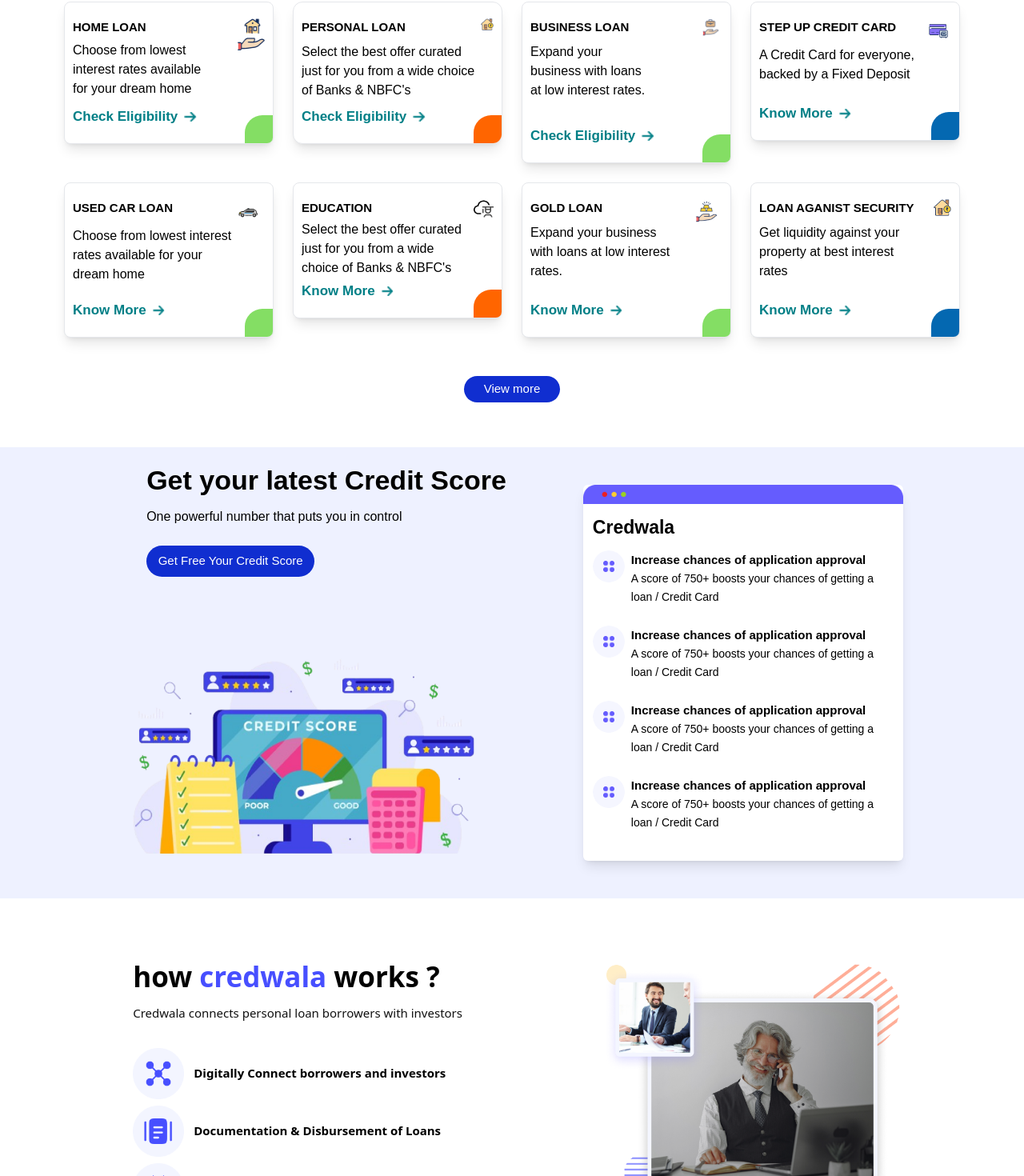
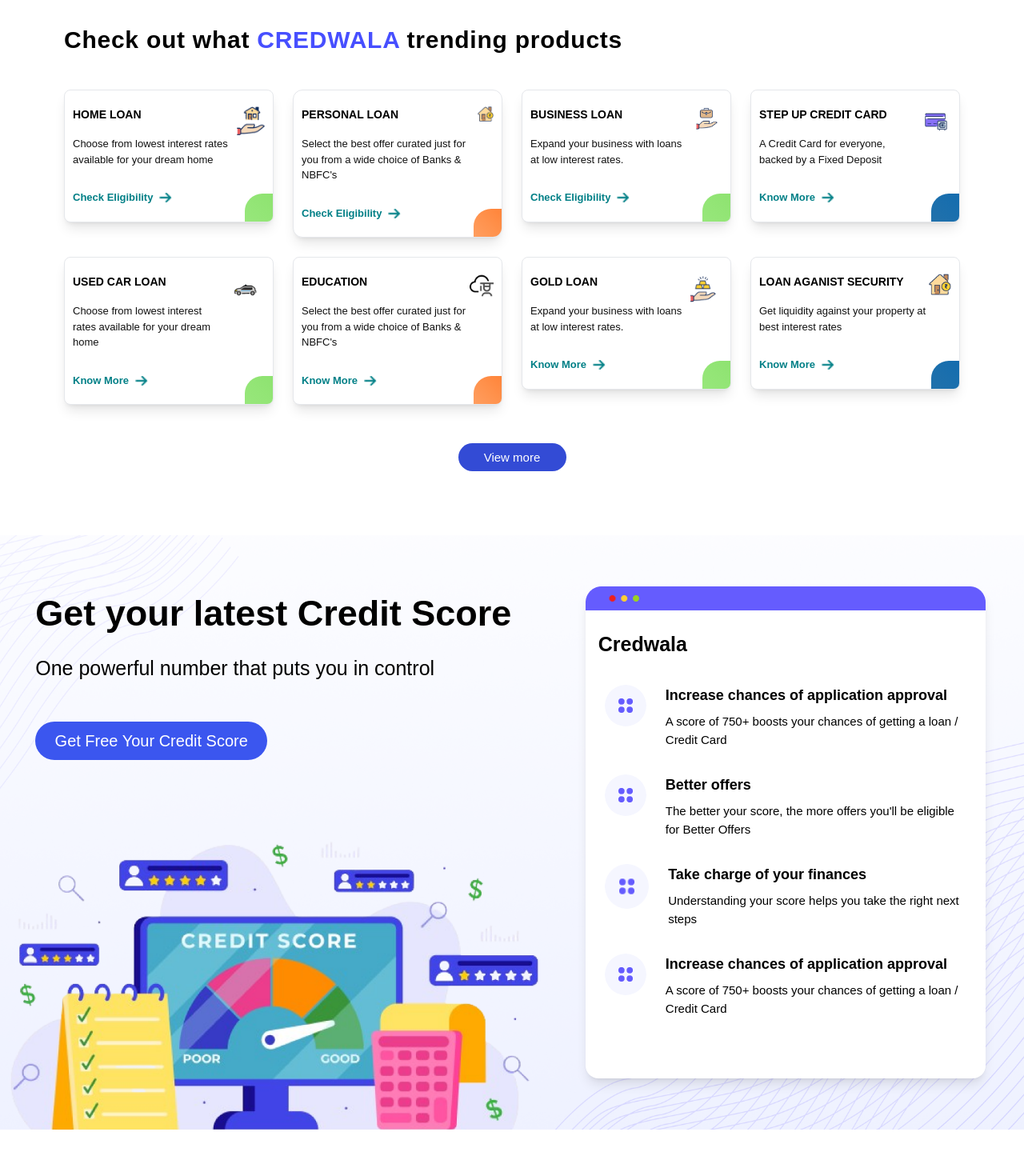
Before and after one commit to rohit-selokar/CREADWALA, a React (Vite) app: page / in a window 1280 px wide. Shown: the part 757-2227 px from the top of the page at 80% size. Built offline with nearby package versions, Linux system fonts and the light colour scheme.

Commit message:
formating done

```diff
--- a/src/app.css
+++ b/src/app.css
@@ -62,7 +62,7 @@
 .ag-courses-item_bg {
   height: 110px;
   width: 110px;
-  background-color: #84DE64;
+  background-image: linear-gradient(to right top, #a1eb87, #9ae87e, #93e576, #8be16d, #84de64);
 
   z-index: 1;
   position: absolute;
@@ -76,25 +76,25 @@
   transition: all 1s ease;
 }
 .ag-courses_item:nth-child(2n) .ag-courses-item_bg {
-  background-color: #FF6500;
+  background-image: linear-gradient(to right top, #ffb889, #ffa56b, #ff924d, #ff7c2e, #ff6500);
 }
 .ag-courses_item:nth-child(3n) .ag-courses-item_bg {
-  background-color: #84DE64;
+  background-image: linear-gradient(to right top, #a1eb87, #9ae87e, #93e576, #8be16d, #84de64);
 }
 .ag-courses_item:nth-child(4n) .ag-courses-item_bg {
-  background-color: #0468B1;
+  background-image: linear-gradient(to right top, #2e75a8, #2572aa, #1b6fad, #106baf, #0468b1);
 }
 .ag-courses_item:nth-child(5n) .ag-courses-item_bg {
-  background-color: #84DE64;
+  background-image: linear-gradient(to right top, #a1eb87, #9ae87e, #93e576, #8be16d, #84de64);
 }
 .ag-courses_item:nth-child(6n) .ag-courses-item_bg {
-  background-color: #FF6500;
+  background-image: linear-gradient(to right top, #ffb889, #ffa56b, #ff924d, #ff7c2e, #ff6500);
 }
 .ag-courses_item:nth-child(7n) .ag-courses-item_bg {
-  background-color: #84DE64;
+  background-image: linear-gradient(to right top, #a1eb87, #9ae87e, #93e576, #8be16d, #84de64);
 }
 .ag-courses_item:nth-child(8n) .ag-courses-item_bg {
-  background-color: #0468B1;
+  background-image: linear-gradient(to right top, #2e75a8, #2572aa, #1b6fad, #106baf, #0468b1);
 }
 
 /* @media only screen and (max-width: 979px) {
--- a/src/components/Header.jsx
+++ b/src/components/Header.jsx
@@ -10,7 +10,7 @@
   };
 
   return (
-    <nav className="bg-[#FFFFFF] text-[16px] h-[72px] flex justify-between lg:justify-around px-3 items-center shadow-sm sticky top-0 z-50">
+    <nav className="bg-[#FFFFFF] text-[16px] h-[72px] flex justify-between lg:justify-around px-3 items-center shadow-md sticky top-0 z-50">
       <div>
         <p className="cursor-pointer">
           <Link to="/">
@@ -28,7 +28,7 @@
           menuOpen ? "block " : "hidden"
         } lg:static lg:bg-transparent lg:p-0`}
       >
-        <ul className=" flex flex-col items-center lg:w-[564px] lg:h-[24px] lg:flex-row lg:items-center">
+        <ul className=" flex flex-col items-center lg:flex-row lg:items-center lg:text-[16px] xl:text-[17px]">
           <li className="cursor-pointer my-2 lg:my-0 lg:ml-10">Loans</li>
           <li className="cursor-pointer my-2 lg:my-0 lg:ml-10">Cards</li>
           <li className="cursor-pointer my-2 lg:my-0 lg:ml-10">Insurance</li>
--- a/src/components/Product.jsx
+++ b/src/components/Product.jsx
@@ -11,8 +11,8 @@
 
 const Product = () => {
   return (
-    <div className="my-14 font-manrope mx-14 md:mx-16 lg:mx-20 xl:mx-26">
-      <p className="text-[23px] text-center md:text-start font-bold lg:my-10 lg:text-[30px]">
+    <div className="my-14 xl:my-20 font-manrope mx-14 md:mx-16 lg:mx-20 xl:mx-26">
+      <p className="text-[23px] text-center md:text-start font-bold lg:my-10 lg:text-[30px] lg:tracking-wide">
         Check out what <span className="text-[#474FFF]">CREDWALA</span> trending
         products
       </p>
@@ -24,17 +24,17 @@
             <div className=" ag-courses-item_title">
               <div className="flex">
                 <div>
-                  <p className="font-bold text-[15px]">HOME LOAN</p>
-                  <p className="my-1.5 pr-8">
+                  <p className="font-bold text-[14px]">HOME LOAN</p>
+                  <p className="text-[13px] my-4 text-[#111111]">
                     Choose from lowest interest rates available for your dream
                     home
                   </p>
                 </div>
                 <div>
-                  <img src={home} className="h-10 w-20" />
+                  <img src={home} className="w-16" />
                 </div>
               </div>
-              <p className="flex items-center ag-courses-item_date mt-1 text-[#007F86] text-[17px] font-semibold">
+              <p className="flex items-center ag-courses-item_date text-[#007F86] text-[13px] font-semibold mt-3">
                 Check Eligibility <img src={right} className="h-3 ml-2" />
               </p>
             </div>
@@ -47,8 +47,8 @@
             <div className=" ag-courses-item_title">
               <div className="flex">
                 <div>
-                  <p className="font-bold text-[15px]">PERSONAL LOAN</p>
-                  <p className="my-2">
+                  <p className="font-bold text-[14px]">PERSONAL LOAN</p>
+                  <p className="text-[13px] my-4 text-[#111111]">
                     Select the best offer curated just for you from a wide
                     choice of Banks & NBFC's
                   </p>
@@ -57,7 +57,7 @@
                   <img src={house} />
                 </div>
               </div>
-              <p className="flex items-center ag-courses-item_date text-[#007F86] text-[17px] font-semibold">
+              <p className="flex items-center ag-courses-item_date text-[#007F86] text-[13px] font-semibold mt-3">
                 Check Eligibility <img src={right} className="h-3 ml-2" />
               </p>
             </div>
@@ -70,8 +70,8 @@
             <div className=" ag-courses-item_title">
               <div className="flex">
                 <div>
-                  <p className="font-bold text-[15px]">BUSINESS LOAN</p>
-                  <p className="my-2 pr-14">
+                  <p className="font-bold text-[14px]">BUSINESS LOAN</p>
+                  <p className="text-[13px] my-4 text-[#111111]">
                     Expand your business with loans at low interest rates.
                   </p>
                 </div>
@@ -79,7 +79,7 @@
                   <img src={business} />
                 </div>
               </div>
-              <p className="flex items-center ag-courses-item_date mt-6 text-[#007F86] text-[17px] font-semibold">
+              <p className="flex items-center ag-courses-item_date text-[#007F86] text-[13px] mt-3 font-semibold">
                 Check Eligibility <img src={right} className="h-3 ml-2" />
               </p>
             </div>
@@ -92,8 +92,8 @@
             <div className=" ag-courses-item_title">
               <div className="flex">
                 <div>
-                  <p className="font-bold text-[15px]">STEP UP CREDIT CARD</p>
-                  <p className="my-3">
+                  <p className="font-bold text-[14px]">STEP UP CREDIT CARD</p>
+                  <p className="text-[13px] my-4 text-[#111111]">
                     A Credit Card for everyone, backed by a Fixed Deposit
                   </p>
                 </div>
@@ -101,7 +101,7 @@
                   <img src={card} />
                 </div>
               </div>
-              <p className=" flex items-center ag-courses-item_date mt-3 text-[#007F86] text-[17px] font-semibold">
+              <p className=" flex items-center ag-courses-item_date text-[#007F86] text-[13px] mt-3 font-semibold">
                 Know More <img src={right} className="h-3 ml-2" />
               </p>
             </div>
@@ -114,8 +114,8 @@
             <div className=" ag-courses-item_title">
               <div className="flex">
                 <div>
-                  <p className="font-bold text-[15px]">USED CAR LOAN</p>
-                  <p className="my-3">
+                  <p className="font-bold text-[14px]">USED CAR LOAN</p>
+                  <p className="text-[13px] my-4 text-[#111111]">
                     Choose from lowest interest rates available for your dream
                     home
                   </p>
@@ -124,7 +124,7 @@
                   <img src={car} className="w-24" />
                 </div>
               </div>
-              <p className="flex items-center ag-courses-item_date text-[#007F86] text-[17px] mt-2 font-semibold">
+              <p className="flex items-center ag-courses-item_date text-[#007F86] text-[13px] mt-3 font-semibold">
                 Know More <img src={right} className="h-3 ml-2" />
               </p>
             </div>
@@ -137,8 +137,8 @@
             <div className=" ag-courses-item_title">
               <div className="flex">
                 <div>
-                  <p className="font-bold text-[15px]">EDUCATION</p>
-                  <p className="my-1 ">
+                  <p className="font-bold text-[14px]">EDUCATION</p>
+                  <p className="text-[13px] my-4 text-[#111111]">
                     Select the best offer curated just for you from a wide
                     choice of Banks & NBFC's
                   </p>
@@ -147,7 +147,7 @@
                   <img src={cloud} className=" w-16" />
                 </div>
               </div>
-              <p className="flex items-center ag-courses-item_date text-[#007F86] text-[17px] font-semibold">
+              <p className="flex items-center ag-courses-item_date text-[#007F86] text-[13px] mt-3 font-semibold">
                 Know More <img src={right} className="h-3 ml-2" />
               </p>
             </div>
@@ -160,8 +160,8 @@
             <div className=" ag-courses-item_title">
               <div className="flex">
                 <div>
-                  <p className="font-bold text-[15px]">GOLD LOAN</p>
-                  <p className="my-2 pr-4">
+                  <p className="font-bold text-[14px]">GOLD LOAN</p>
+                  <p className="text-[13px] my-4 text-[#111111]">
                     Expand your business with loans at low interest rates.
                   </p>
                 </div>
@@ -169,7 +169,7 @@
                   <img src={gold} className="w-20" />
                 </div>
               </div>
-              <p className="flex items-center ag-courses-item_date mt-4 text-[#007F86] text-[17px] font-semibold">
+              <p className="flex items-center ag-courses-item_date text-[#007F86] text-[13px] mt-3 font-semibold">
                 Know More <img src={right} className="h-3 ml-2" />
               </p>
             </div>
@@ -182,8 +182,8 @@
             <div className=" ag-courses-item_title">
               <div className="flex">
                 <div>
-                  <p className="font-bold text-[15px]">LOAN AGANIST SECURITY</p>
-                  <p className="my-2 pr-5">
+                  <p className="font-bold text-[14px]">LOAN AGANIST SECURITY</p>
+                  <p className="text-[13px] my-4 text-[#111111]">
                     Get liquidity against your property at best interest rates
                   </p>
                 </div>
@@ -191,7 +191,7 @@
                   <img src={house} />
                 </div>
               </div>
-              <p className="flex items-center ag-courses-item_date mt-4 text-[#007F86] text-[17px] font-semibold">
+              <p className="flex items-center ag-courses-item_date text-[#007F86] text-[13px] mt-3 font-semibold">
                 Know More <img src={right} className="h-3 ml-2" />
               </p>
             </div>
@@ -199,7 +199,7 @@
         </div>
       </div>
       <div className="text-center lg:mt-12">
-        <button className="bg-[#102ED0] text-white text-[15px] w-[120px] h-[33px] rounded-full">
+        <button className="bg-[#334bd5] text-white text-[15px] w-[120px] h-[33px] xl:w-[135px] xl:h-[35px] rounded-full">
           View more
         </button>
       </div>
--- a/src/components/Second.jsx
+++ b/src/components/Second.jsx
@@ -6,7 +6,7 @@
 
 const Second = () => {
   return (
-    <div className="bg-[#474FFF] text-white text-[13px] font-semibold font-manrope grid grid-cols-2 gap-2 p-2 md:grid-cols-4 lg:grid-cols-4 xl:px-[80px]">
+    <div className="bg-[#474FFF] text-white text-[13px] font-semibold font-manrope grid grid-cols-2 gap-2 p-2 md:grid-cols-4 lg:grid-cols-4 xl:px-[25px] xl:text-[17px] xl:gap-0">
       <div className="flex p-2 items-center lg:justify-center">
         <img src={img1} />
         <p className="pl-2">150+ Banks</p>
--- a/src/components/Slide.jsx
+++ b/src/components/Slide.jsx
@@ -8,7 +8,7 @@
 const Slide = () => {
   return (
     <div className="text-center py-6 bg-[#e3faf5]">
-      <p className="font-bold text-[25px] lg:text-[33px] md:mx-52 lg:mx-72 xl:mx-[34%]">
+      <p className="font-bold text-[25px] lg:text-[33px] md:mx-52 lg:mx-72 xl:mx-[30%] tracking-wide xl:text-[42px] xl:mb-2">
         <span className="text-[#474FFF]">Our partners</span> from across the
         industry
       </p>
--- a/src/components/Third.jsx
+++ b/src/components/Third.jsx
@@ -1,79 +1,82 @@
 import React from "react";
-import img1 from "../assets/6229553-removebg-preview 1.png";
+// import img1 from "../assets/6229553-removebg-preview 1.png";
 import img2 from "../assets/icon.png";
 import img3 from "../assets/head shape.png";
-
+import img1 from "../assets/bg-img.png";
 
 const Third = () => {
   return (
-    <div className="font-manrope my-10 bg-[#EEF1FF] lg:flex lg:p-4 lg:items-center lg:justify-center">
-      <div className=" lg:flex lg:flex-col mx-6">
-        <div className="lg:order-2 lg:my-6 lg:py-4">
-          <img
-            src={img1}
-            className="hidden lg:flex w-[350px] h-[270px] lg:w-[440px] lg:h-[270px] xl:w-[470px] xl:h-[290px]"
-          />
-        </div>
-
-        <div className="text-center lg:order-1 lg:text-start xl:mx-10">
-          <p className="text-[25px] font-semibold lg:text-[34px]">
-            Get your latest Credit Score
-          </p>
-          <p className="my-2">One powerful number that puts you in control</p>
-          <button className="bg-[#102ED0] text-[15px] text-white w-[210px] h-[39px] my-4 rounded-full">
-            Get Free Your Credit Score
-          </button>
-        </div>
+    <div
+      className=" font-manrope lg:py-14 lg:flex lg:justify-around xl:py-16"
+      style={{
+        backgroundImage: `url(${img1})`,
+        backgroundRepeat: "no-repeat",
+        backgroundPosition: "center",
+        backgroundSize: "cover",
+      }}
+    >
+      <div className="text-center lg:text-start">
+        <p className="text-[25px] font-semibold lg:text-[30px] xl:text-[45px]">
+          Get your latest Credit Score
+        </p>
+        <p className="my-2 xl:my-4 xl:text-[25px]">
+          One powerful number that puts you in control
+        </p>
+        <button className="bg-[#3b56ef] text-[15px] text-white w-[210px] h-[39px] xl:text-[20px] xl:w-[290px] xl:h-[48px] my-4 lg:my-8 rounded-full">
+          Get Free Your Credit Score
+        </button>
       </div>
 
-      <div className=" bg-[#FFFFFF] shadow-lg mx-6 md:mx-40 lg:mx-0 lg:w-[400px] xl:mx-8 rounded-md">
-        <img src={img3} />
-        <div className="p-3">
-          <p className="text-[23px] font-semibold">Credwala</p>
-          <div className="my-3 leading-relaxed">
-            <div className="flex items-start">
-              <img src={img2} className=" rounded-full w-[40px]" />
-              <div className="ml-2">
-                <p className="text-[15px] font-semibold">
+      <div className="bg-[#FFFFFF] shadow-lg mx-6 md:mx-40 rounded-2xl lg:mx-1 lg:w-[410px] xl:w-[500px] xl:pb-6">
+        <img src={img3} className="xl:w-[500px]" />
+        <div className="p-4 xl:py-6">
+          <p className="text-[23px] font-semibold xl:text-[25px]">Credwala</p>
+          <div className="my-3 lg:p-2">
+            <div className="flex items-start lg:mt-3">
+              <img src={img2} className=" rounded-full w-[40px] xl:w-[60px]" />
+              <div className="ml-2 lg:ml-6">
+                <p className="text-[15px] font-semibold xl:text-[18px]">
                   Increase chances of application approval
                 </p>
-                <p className="text-[14px]">
+                <p className="text-[14px] xl:my-2 xl:text-[15px]">
                   A score of 750+ boosts your chances of getting a loan / Credit
                   Card
                 </p>
               </div>
             </div>
-            <div className="flex items-start my-6">
-              <img src={img2} className=" rounded-full w-[40px]" />
-              <div className="ml-2">
-                <p className="text-[15px] font-semibold">
-                  Increase chances of application approval
+
+            <div className="flex items-start lg:mt-6">
+              <img src={img2} className=" rounded-full w-[40px] xl:w-[60px]" />
+              <div className="ml-2 lg:ml-6">
+                <p className="text-[15px] font-semibold xl:text-[18px]">
+                  Better offers
                 </p>
-                <p className="text-[14px]">
-                  A score of 750+ boosts your chances of getting a loan / Credit
-                  Card
+                <p className="text-[14px] xl:my-2 xl:text-[15px]">
+                  The better your score, the more offers you'll be eligible for
+                  Better Offers
                 </p>
               </div>
             </div>
-            <div className="flex items-start my-6">
-              <img src={img2} className=" rounded-full w-[40px]" />
-              <div className="ml-2">
-                <p className="text-[15px] font-semibold">
-                  Increase chances of application approval
+
+            <div className="flex items-start lg:mt-6">
+              <img src={img2} className=" rounded-full w-[40px] xl:w-[60px]" />
+              <div className="ml-2 lg:ml-6">
+                <p className="text-[15px] font-semibold xl:text-[18px]">
+                  Take charge of your finances
                 </p>
-                <p className="text-[14px]">
-                  A score of 750+ boosts your chances of getting a loan / Credit
-                  Card
+                <p className="text-[14px] xl:my-2 xl:text-[15px]">
+                  Understanding your score helps you take the right next steps
                 </p>
               </div>
             </div>
-            <div className="flex items-start my-6">
-              <img src={img2} className=" rounded-full w-[40px]" />
-              <div className="ml-2">
-                <p className="text-[15px] font-semibold">
+
+            <div className="flex items-start lg:mt-6">
+              <img src={img2} className=" rounded-full w-[40px] xl:w-[60px]" />
+              <div className="ml-2 lg:ml-6">
+                <p className="text-[15px] font-semibold xl:text-[18px]">
                   Increase chances of application approval
                 </p>
-                <p className="text-[14px]">
+                <p className="text-[14px] xl:my-2 xl:text-[15px]">
                   A score of 750+ boosts your chances of getting a loan / Credit
                   Card
                 </p>
--- a/src/components/Work.jsx
+++ b/src/components/Work.jsx
@@ -6,39 +6,41 @@
 
 const Work = () => {
   return (
-    <div className=" lg:flex lg:mx-8 items-center justify-center">
-      <div className="mx-8 xl:pr-32">
-        <div className="text-center my-4  lg:text-start lg:my-8">
-          <p className="text-[25px] font-bold lg:text-[34px] xl:text-[35px]">
-            how <span className="text-[#474FFF]">credwala</span> works ?
+    <div className=" lg:flex lg:my-10 lg:justify-around">
+      <div className="mx-10">
+        <div className="text-center my-4  lg:text-start">
+          <p className="text-[25px] font-bold lg:text-[34px] xl:text-[45px]">
+            How <span className="text-[#474FFF] ">credwala</span> works ?
           </p>
-          <p className="text-[#111111] text-[15px] lg:my-2">
+          <p className="text-[#111111] text-[15px] lg:my-2 lg:text-[18px] xl:text-[22px]">
             Credwala connects personal loan borrowers with investors
           </p>
         </div>
-        <div className=" md:mx-32 lg:mx-0">
-          <div className="flex items-center my-2">
-            <img src={img1} className="h-16 w-auto" />
-            <p className="font-semibold text-[15px] p-3">
+        <div className=" lg:p-3">
+          <div className="flex items-center my-2 lg:my-4 xl:my-8">
+            <img src={img1} className="w-20" />
+            <p className="font-semibold text-[15px] p-5 lg:text-[17px] xl:text-[22px]">
               Digitally Connect borrowers and investors
             </p>
           </div>
-          <div className="flex items-center my-2">
-            <img src={img2} className="h-16 w-auto" />
-            <p className="font-semibold text-[15px] p-3">
+
+          <div className="flex items-center my-2 lg:my-4 xl:my-8">
+            <img src={img2} className="lg:w-20" />
+            <p className="font-semibold text-[15px] p-5 lg:text-[17px] xl:text-[22px]">
               Documentation & Disbursement of Loans
             </p>
           </div>
-          <div className="flex items-center my-2">
-            <img src={img3} className="h-16 w-auto" />
-            <p className="font-semibold text-[15px] p-3">
+
+          <div className="flex items-center my-2 lg:my-4 xl:my-8">
+            <img src={img3} className="lg:w-20" />
+            <p className="font-semibold text-[15px] p-5 lg:text-[17px] xl:text-[22px]">
               Automated monthly EMI collection & transfer
             </p>
           </div>
         </div>
       </div>
-      <div className=" md:mx-32 lg:mx-0">
-        <img src={work} className="md:h-96 lg:h-80" />
+      <div className="lg:flex lg:items-center">
+        <img src={work} className="lg:w-[500px] xl:w-[600px]" />
       </div>
     </div>
   );
```
Also changed, not shown: src/components/Cards.jsx (+18 -15 lines), src/components/First.jsx (+7 -7 lines), src/components/Footer.jsx (+19 -13 lines), src/components/Loan.jsx (+6 -6 lines), src/assets/bg-img.png (added), src/assets/logo.png.
